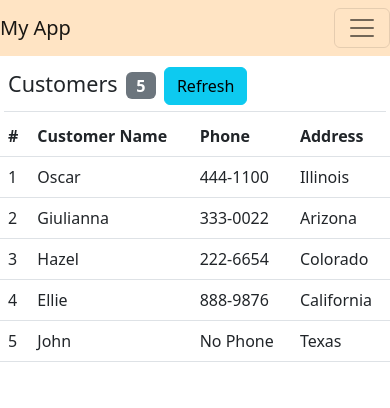
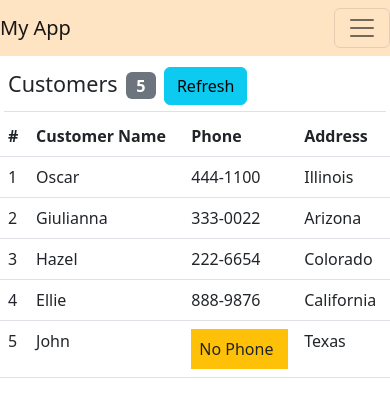
Before and after one commit to oscarwankaew/react-ecommerce, a React (Create React App) app in the folder my-app/: page / in a window 390 px wide. Shown: the top 408 px of the page. Built offline with nearby package versions, Linux system fonts and the light colour scheme.

Commit message:
re-writting customer.phone conditional in JavaScript

```diff
--- a/my-app/src/MainContent.jsx
+++ b/my-app/src/MainContent.jsx
@@ -34,7 +34,11 @@ export default class MainContent extends Component{
                   <tr key={customer.id}>
                   <td>{customer.id}</td>
                   <td>{customer.name}</td>
-                  <td>{customer.phone == null ? "No Phone" : customer.phone}</td>
+                  <td>{customer.phone ? (
+                    customer.phone
+                    ) : (
+                      <div className="bg-warning p-2">No Phone</div>
+                    )}</td>
                   <td>{customer.address.state}</td>
                 </tr>
               );
```
